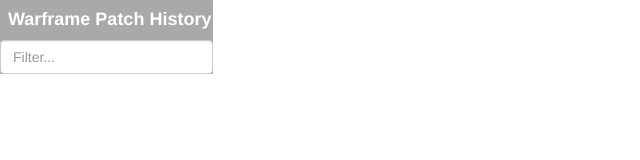
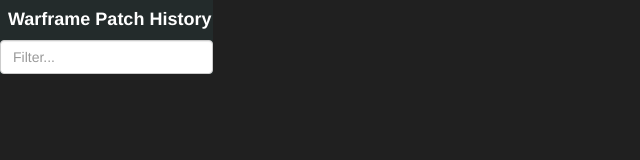
Before and after one commit to Jordod/Warframe-Patch-History, a plain HTML site: page index.html in a window 1280 px wide. Shown: the whole page, without its empty margins (0-640 px from the left). Drawn offline with nearby package versions, Linux system fonts and the light colour scheme; no server answers.

Commit message:
Change to Dark theme
Deal with it :D

```diff
--- a/index.html
+++ b/index.html
@@ -5,11 +5,13 @@
     <meta name="viewport" content="width=device-width, initial-scale=1.0">
     <link rel="stylesheet" href="styles.css">
     <link rel="stylesheet" href="https://maxcdn.bootstrapcdn.com/bootstrap/3.3.7/css/bootstrap.min.css">
+    <link rel="shortcut icon" href="favicon.ico" type="image/x-icon">
+    <link rel="icon" href="favicon.ico" type="image/x-icon">
     <script src="https://ajax.googleapis.com/ajax/libs/jquery/3.3.1/jquery.min.js"></script>
     <script src="https://maxcdn.bootstrapcdn.com/bootstrap/3.3.7/js/bootstrap.min.js"></script>
 
     <script src="main.js"></script>
-    <title>Document</title>
+    <title>Jordod - Warframe Patch History</title>
 </head>
 <body>
     <button onclick="topFunction()" class="btn btn-primary" id="scroll" title="Go to top">Top</button>
--- a/styles.css
+++ b/styles.css
@@ -1,24 +1,30 @@
-img {
-    max-height: 400px;
-    margin-left: auto;
-    margin-right: auto;
+html {
+    background-color: rgb(32,32,32);
+}
+
+#data {
+    color: rgb(239,239,239);
+}
+
+ul {
+    background-color:#232b2b;
+    margin-left: 0;
+}
+
+ul li a {
+    color : lightgray;
+}
+
+ul li a:hover {
+    color : black;
 }
 
 .wfData {
     display: none;
 }
 
-ul {
-    background-color: darkgrey;
-    margin-left: 0;
-}
-
-ul li a {
-    color : white;
-}
-
-ul li a:hover {
-    color : black;
+.wfData div a {
+    color: rgb(51, 122, 200);
 }
 
 #scroll {
```
Also changed, not shown: favicon.ico (added).
